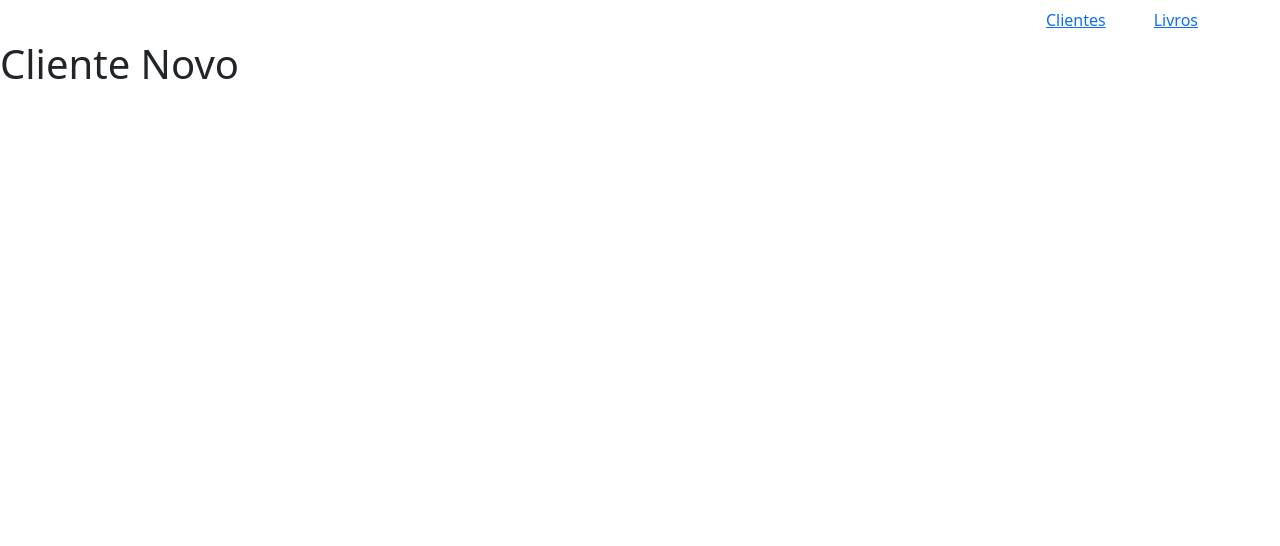
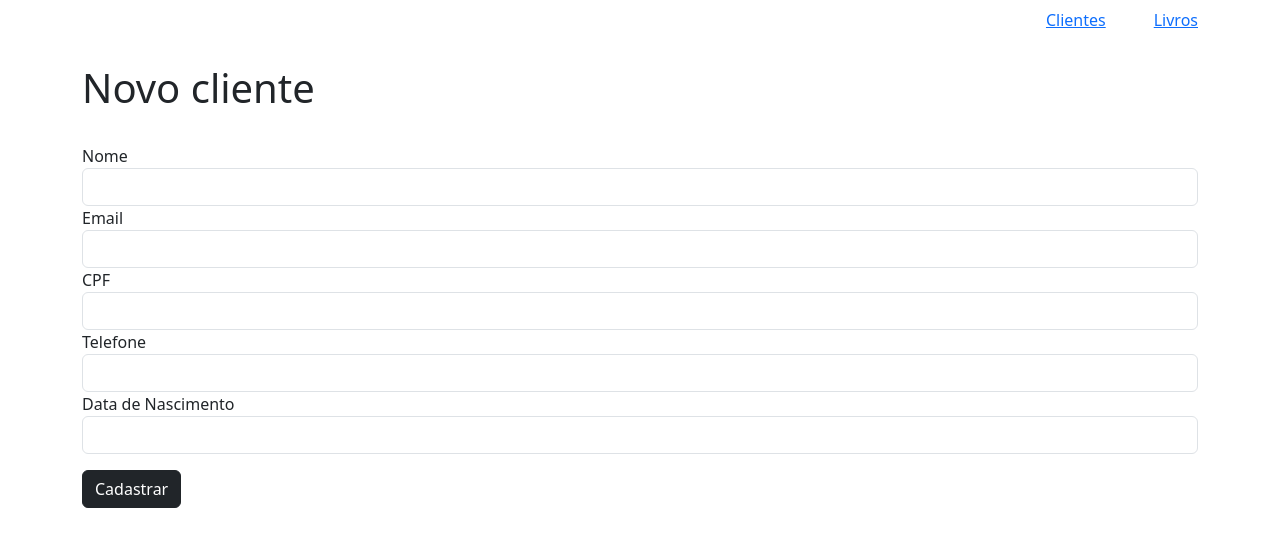
Before and after one commit to Zirlanefiuza/bookstore-data, a React (Vite) app in the folder bookstore-front/: page /clientes/novo in a window 1280 px wide. Shown: the top 546 px of the page. Built offline with nearby package versions, Linux system fonts and the light colour scheme.

Commit message:
adicionado cliente e novo cliente

```diff
--- a/bookstore-front/src/pages/Clientes.jsx
+++ b/bookstore-front/src/pages/Clientes.jsx
@@ -1,7 +1,88 @@
-function Clientes () {
-    return (
-        <h1>Clientes</h1>
-    );
+import { Button, Table } from "react-bootstrap";
+import { Link } from "react-router-dom";
+import { deleteCliente, getClientes } from "../api/clientes";
+import { useEffect, useState } from "react";
+import Loader from "../components/Loader";
+import toast from "react-hot-toast";
+
+function Clientes() {
+  const [clientes, setClientes] = useState(null);
+
+  function carregarClientes() {
+    getClientes().then((dados) => {
+      setClientes(dados);
+    });
+  }
+
+  function deletarCliente(id) {
+    const deletar = confirm(" Tem certeza que deseja excluir?");
+    if (deletar) {
+      deleteCliente(id).then((resposta) => {
+        toast.success(resposta.message);
+        carregarClientes();
+      });
+    }
+  }
+
+  useEffect(() => {
+    carregarClientes();
+  }, []);
+
+  return (
+    <main className="mt-4 container">
+      <h1>Clientes</h1>
+      <Button variant="dark" as={Link} to="/clientes/novo">
+        Adicionar Cliente
+      </Button>
+      <br />
+      {clientes ? (
+        <Table>
+          <thead>
+            <tr>
+              <th>Nome</th>
+              <th>E-mail</th>
+              <th>CPF</th>
+              <th>Telefone</th>
+              <th>Data de Nascimento</th>
+              <th>Ações</th>
+            </tr>
+          </thead>
+          <tbody>
+            {clientes.map((cliente) => {
+              return (
+                <tr key={cliente.id}>
+                  <td>{cliente.nome}</td>
+                  <td>{cliente.email}</td>
+                  <td>{cliente.cpf}</td>
+                  <td>{cliente.telefone}</td>
+                  <td>{cliente.dataNascimento ? new Date(cliente.dataNascimento +"T00:00:00").toLocaleDateString() : "-"} </td>
+                  <td>
+                    <Button
+                      variant="danger"
+                      size="sm"
+                      onClick={() => deletarCliente(cliente.id)}
+                    >
+                      Excluir
+                    </Button>
+                    <Button
+                      variant="dark"
+                      size="sm"
+                      as={Link}
+                      to={`/clientes/editar/${cliente.id}`}
+                    >
+                      Editar
+                    </Button>
+                  </td>
+                </tr>
+              );
+            })}
+          </tbody>
+        </Table>
+      ) : (
+        <Loader />
+      )}
+    </main>
+  );
 }
 
-export default Clientes
+export default Clientes;
--- a/bookstore-front/src/pages/NovoCliente.jsx
+++ b/bookstore-front/src/pages/NovoCliente.jsx
@@ -1,7 +1,98 @@
-function NovoCliente () {
-    return (
-        <h1>Cliente Novo</h1>
-    );
+import { Button } from "react-bootstrap";
+import { useForm } from "react-hook-form";
+import { useNavigate } from "react-router-dom";
+import { addCliente } from "../api/clientes";
+import toast from "react-hot-toast";
+
+function NovoCliente() {
+  const {
+    register,
+    handleSubmit,
+    formState: { errors },
+  } = useForm();
+
+  const navigate = useNavigate();
+
+  function salvarCliente(data) {
+    addCliente(data).then((resposta) =>{
+      toast.success(resposta.message);
+      navigate("/clientes");
+    }).catch((err) => {
+      toast.error(err.response.data.message);
+    })
+  }
+
+  return (
+    <main className="mt-4 container">
+      <h1>Novo cliente</h1>
+      <br />
+      <form onSubmit={handleSubmit(salvarCliente)}>
+        <div>
+          <label htmlFor="nome">Nome</label>
+          <input
+            type="text"
+            id="nome"
+            className="form-control"
+            {...register("nome", { required: true, maxLength: 200 })}
+          />
+          {errors.nome && (
+            <small className="text-danger">O nome é inválido!</small>
+          )}
+        </div>
+        <div>
+          <label htmlFor="email">Email</label>
+          <input
+            type="email"
+            id="email"
+            className="form-control"
+            {...register("email", { required: true, maxLength: 200 })}
+          />
+          {errors.email && (
+            <small className="text-danger">O email é inválido!</small>
+          )}
+        </div>
+        <div>
+          <label htmlFor="cpf">CPF</label>
+          <input
+            type="cpf"
+            id="cpf"
+            className="form-control"
+            {...register("cpf", { required: true, maxLength: 200 })}
+          />
+          {errors.email && (
+            <small className="text-danger">O cpf é inválido!</small>
+          )}
+        </div>
+        <div>
+          <label htmlFor="telefone">Telefone</label>
+          <input
+            type="tel"
+            id="telefone"
+            className="form-control"
+            {...register("telefone", { required: true, maxLength: 200 })}
+          />
+          {errors.telefone && (
+            <small className="text-danger">O telefone é inválido!</small>
+          )}
+        </div>
+        <div>
+          <label htmlFor="dataNascimento">Data de Nascimento</label>
+          <input
+            type="text"
+            id="dataNascimento"
+            className="form-control"
+            {...register("dataNascimento", { required: true, maxLength: 200 })}
+          />
+          {errors.endereco?.cidade && (
+            <small className="text-danger">A Data de Nascimento é inválida!</small>
+          )}
+        </div>
+        <Button variant="dark" className="mt-3" type="submit">
+          Cadastrar
+        </Button>
+      </form>
+    </main>
+  );
 }
 
 export default NovoCliente;
```
Also changed, not shown: 1 other file (tests, documents, lock files or other folders).
